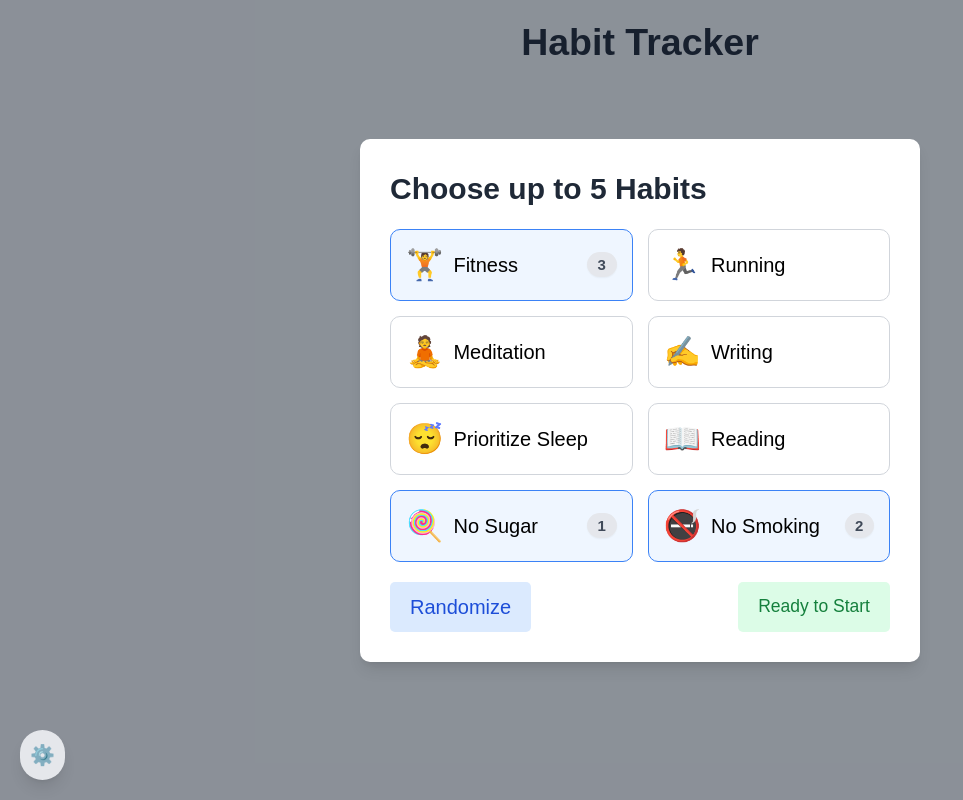
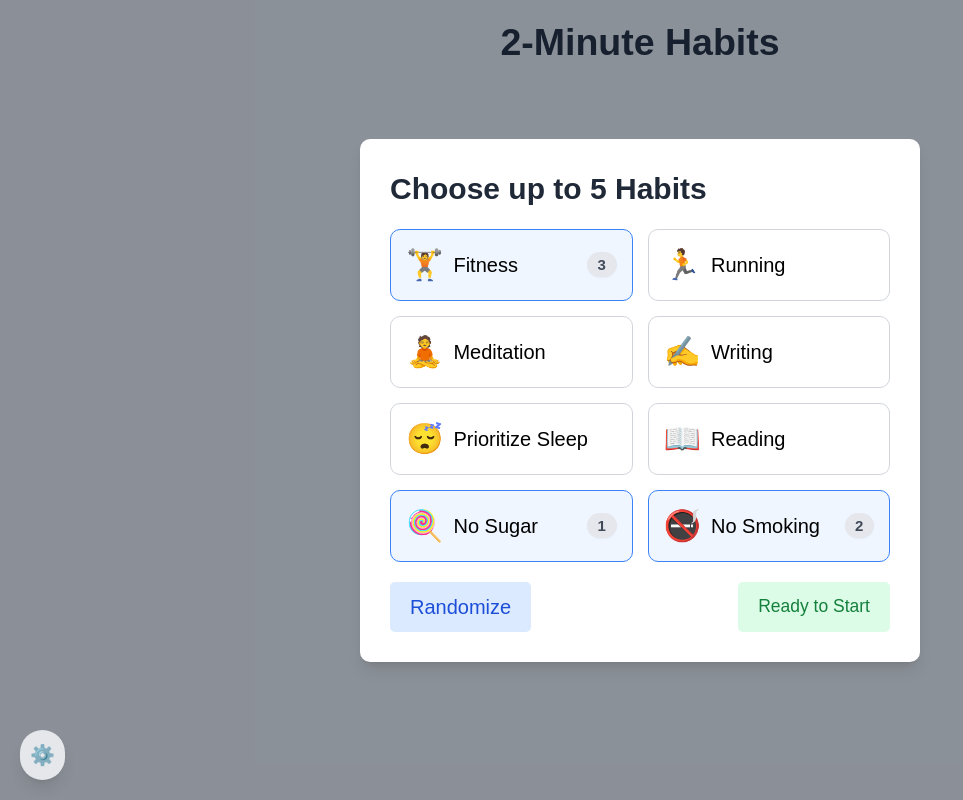
Before and after one commit to lvjian700/2minutehabits, a React (Vite) app: page / in a window 1280 px wide. Shown: the whole page, without its empty margins (0-963 px from the left). Built offline with nearby package versions, Linux system fonts and the light colour scheme.

Commit message:
Change title to 2-Minute Habits

```diff
--- a/src/App.tsx
+++ b/src/App.tsx
@@ -62,7 +62,7 @@ const App: React.FC = () => {
   return (
     <>
       <div className="min-h-screen p-4">
-      <h1 className="text-3xl text-center font-semibold mb-6 text-gray-900">Habit Tracker</h1>
+      <h1 className="text-3xl text-center font-semibold mb-6 text-gray-900">2-Minute Habits</h1>
       {habits.length === 0 && (
         <SetupModal
           suggestions={SUGGESTIONS}
```
